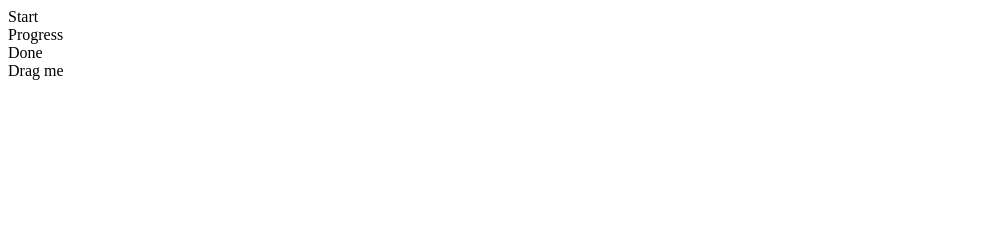
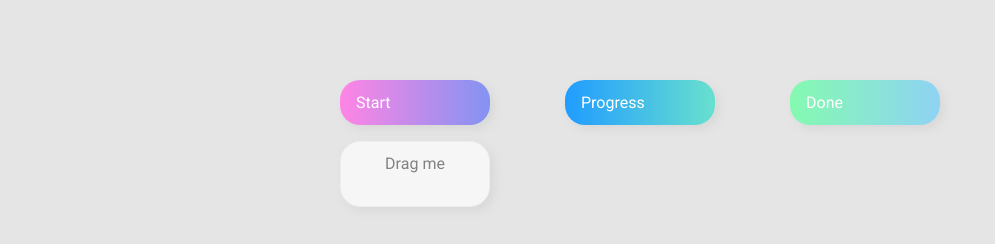
Before and after one commit to wh1t3cr3w/Drag-Drop, a plain HTML site: page index.html in a window 1280 px wide. Shown: the whole page, without its empty margins (0-995 px from the left). Drawn offline with Linux system fonts and the light colour scheme.

Commit message:
add css code & edit html code

```diff
--- a/css/style.css
+++ b/css/style.css
@@ -0,0 +1,64 @@
+@import url('https://fonts.googleapis.com/css?family=Roboto&display=swap');
+
+*{
+    box-sizing: border-box;
+}
+
+body{
+    font-family: 'Roboto', sans-serif;
+    background-color: #e5e5e5;
+    display: flex;
+    justify-content: center;
+    padding-top: 5rem;;
+    overflow: hidden;
+    margin: 0;
+}
+
+.row{
+    display: flex;
+    justify-content: space-between;
+    width: 600px;
+    margin-bottom: 1rem;
+}
+
+.col-header{
+    width: 150px;
+    box-shadow: 4px 4px 9px rgba(198,198,198,0.4);
+    border-radius: 20px;
+    padding: 0.8rem 1rem;
+    color: #fff;
+}
+
+.item{
+    width: 150px;
+    height: 66px;
+    border: 1px solid #eee;
+    box-shadow: 4px 4px 9px rgba(198,198,198,0.4);
+    border-radius: 20px;
+    background: #f7f6f7;
+    padding: 0.8rem 1rem;
+    color: #828282;
+    text-align: center;
+    cursor: grab;
+}
+
+.item:active{
+    cursor: grabbing;
+}
+
+.placeholder{
+    width: 150px;
+    height: 66px;
+}
+
+.start{
+    background:  linear-gradient(90deg , #ff85e4 0%, #229efd 178.25%);
+}
+
+.progress{
+    background:  linear-gradient(90deg , #209cff 0%, #68e0cf 100%);
+}
+
+.done{
+    background:  linear-gradient(90deg , #84fab0 0%, #8fd3f4 100%);
+}
--- a/index.html
+++ b/index.html
@@ -5,6 +5,7 @@
     <meta http-equiv="X-UA-Compatible" content="IE=edge">
     <meta name="viewport" content="width=device-width, initial-scale=1.0">
     <title>Drag&Drop</title>
+    <link rel="stylesheet" href="css/style.css">
 </head>
 <body>
     <div>
@@ -16,11 +17,13 @@
 
         <div class="row">
             <div class="placeholder">
-                <div class="item">Drag me</div>
+                <div class="item" draggable="true">Drag me</div>
             </div>
             <div class="placeholder"></div>
             <div class="placeholder"></div>
         </div>
     </div>
+
+    <script src="js/main.js"></script>
 </body>
 </html>
--- a/js/main.js
+++ b/js/main.js
@@ -0,0 +1,12 @@
+const item = document.querySelector('.item')
+
+item.addEventListener('dragstart', dragstart)
+item.addEventListener('dragend', dragend)
+
+
+function dragstart(){
+    console.log('drag start')
+}
+function dragend(){
+    console.log('drag end')
+}
```
